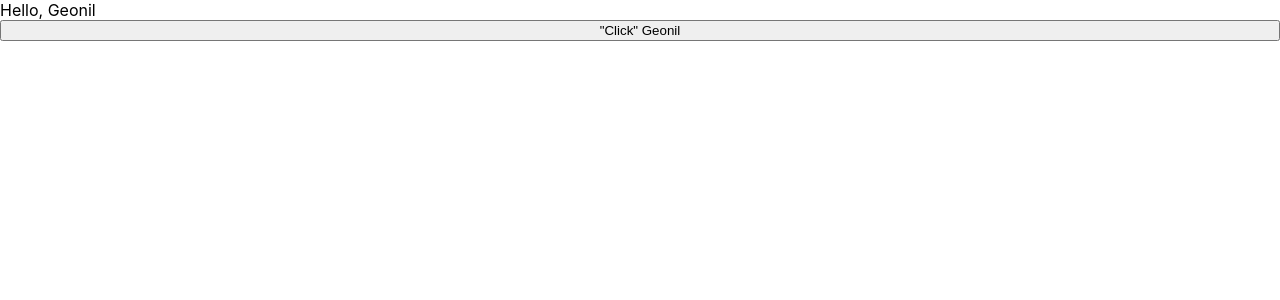
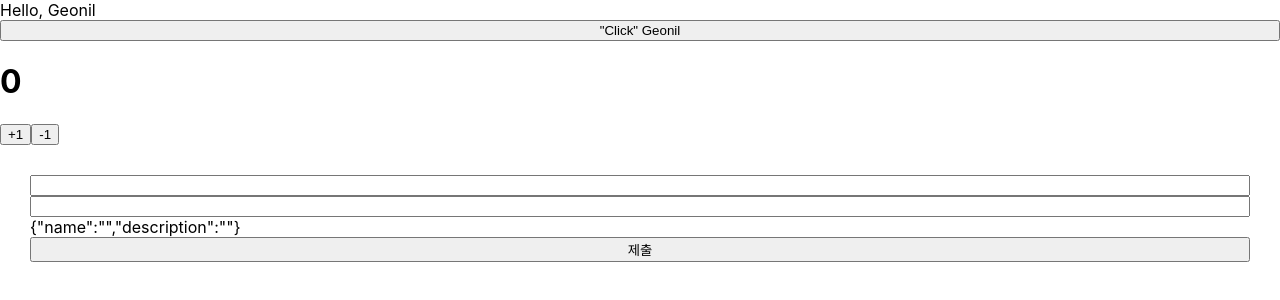
Before and after one commit to nomadGeonilJang/2020-react-typescript-tutorial-1, a React (Create React App) app: page / in a window 1280 px wide. Shown: the top 300 px of the page. Built offline with nearby package versions, Linux system fonts and the light colour scheme.

Commit message:
form event type

```diff
--- a/src/App.tsx
+++ b/src/App.tsx
@@ -1,11 +1,23 @@
 import React from "react";
 import Greetings from "./components/greetings";
+import Counter from "./components/counter";
+import MyForm from "./components/myform";
 
 function App() {
   function onClick(name: string) {
     console.log(name);
   }
-  return <Greetings name="Hello" onClick={onClick} />;
+
+  function onSubmit(form: { name: string; description: string }) {
+    console.log(form);
+  }
+  return (
+    <>
+      <Greetings name="Hello" onClick={onClick} />
+      <Counter />
+      <MyForm onSubmit={onSubmit} />
+    </>
+  );
 }
 
 export default App;
--- /dev/null
+++ b/src/components/counter.tsx
@@ -0,0 +1,16 @@
+import React, { useState } from "react";
+
+function Counter() {
+  const [count, setCount] = useState(0);
+  const onIncrease = () => setCount((pre) => pre + 1);
+  const onDecrease = () => setCount((pre) => (pre > 0 ? pre - 1 : pre));
+  return (
+    <div>
+      <h1>{count}</h1>
+      <button onClick={onIncrease}>+1</button>
+      <button onClick={onDecrease}>-1</button>
+    </div>
+  );
+}
+
+export default Counter;
--- /dev/null
+++ b/src/components/myform.tsx
@@ -0,0 +1,50 @@
+import React, { useState } from "react";
+
+type MyFormProps = {
+  onSubmit: (form: { name: string; description: string }) => void;
+};
+
+function MyForm({ onSubmit }: MyFormProps) {
+  const [form, setForm] = useState({
+    name: "",
+    description: "",
+  });
+
+  const { name, description } = form;
+
+  const onChange = (e: React.ChangeEvent<HTMLInputElement>) => {
+    const { name, value } = e.target;
+    setForm({
+      ...form,
+      [name]: value,
+    });
+  };
+
+  const handleSubmit = (e: React.FormEvent<HTMLFormElement>) => {
+    e.preventDefault();
+    onSubmit(form);
+    setForm({
+      name: "",
+      description: "",
+    });
+  };
+
+  return (
+    <form
+      onSubmit={handleSubmit}
+      style={{ display: "flex", flexDirection: "column", padding: "30px" }}
+    >
+      <input name="name" type="text" value={name} onChange={onChange} />
+      <input
+        name="description"
+        type="text"
+        value={description}
+        onChange={onChange}
+      />
+      {JSON.stringify(form)}
+      <button type="submit">제출</button>
+    </form>
+  );
+}
+
+export default MyForm;
```
